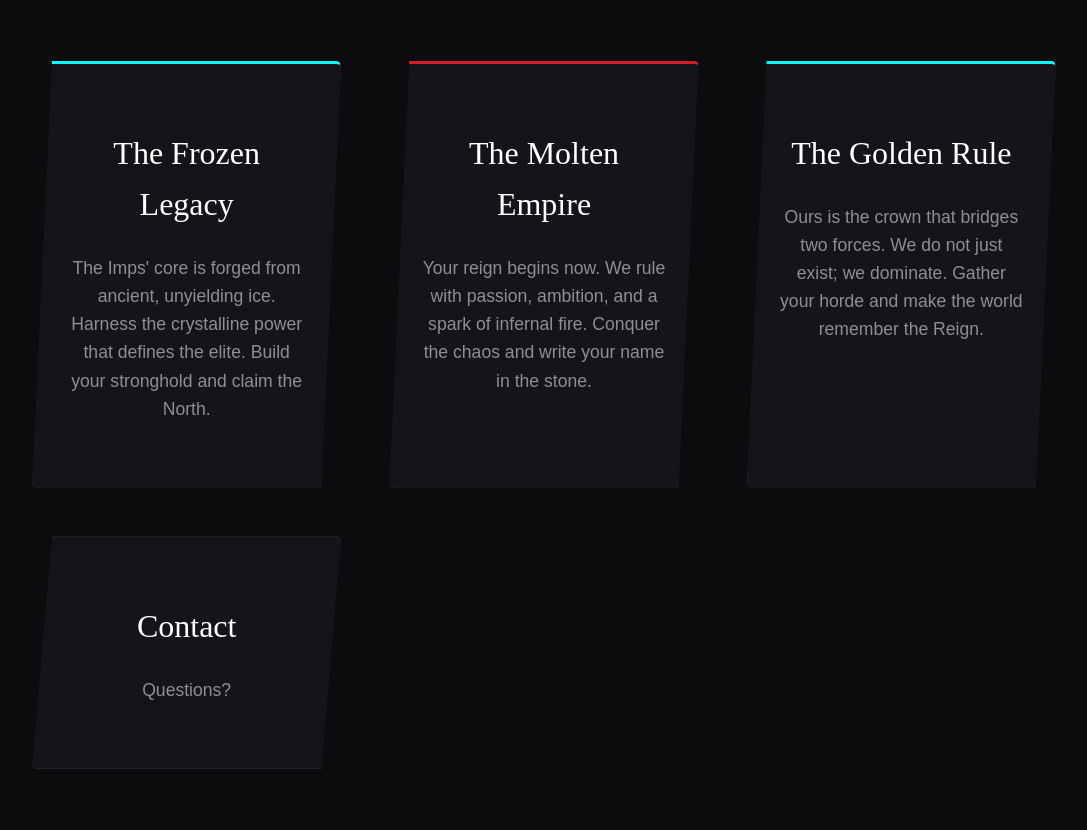
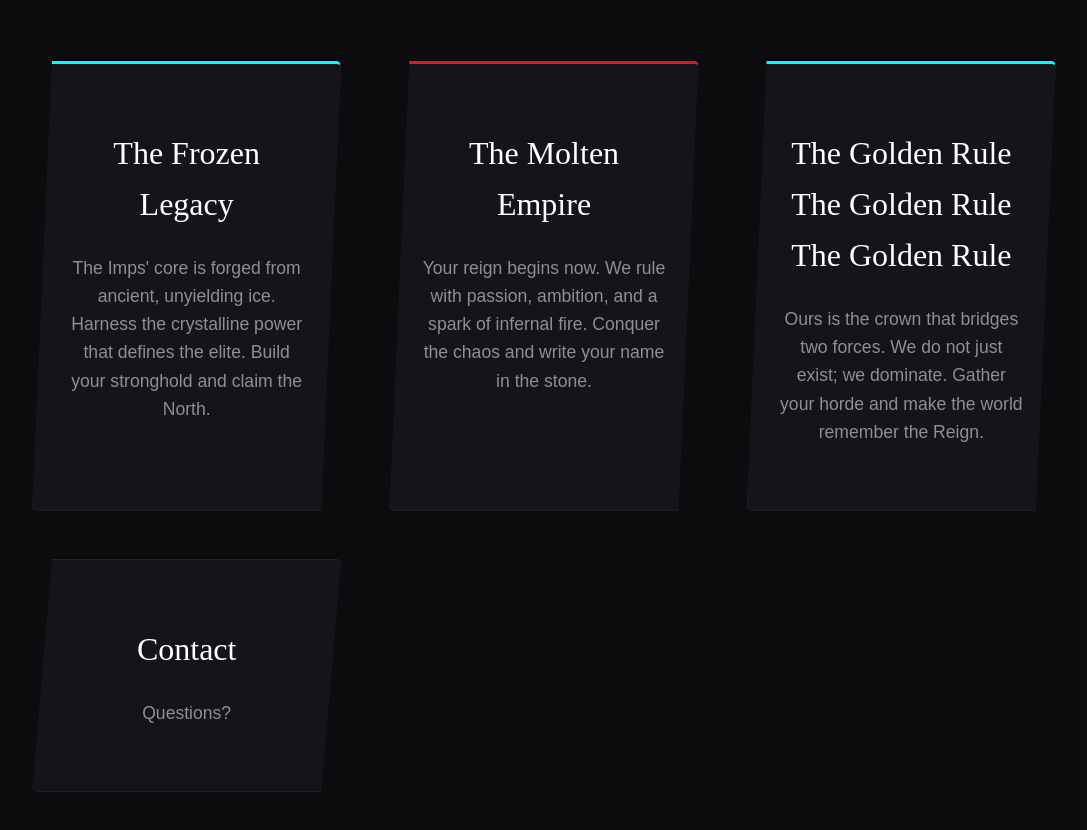
Before and after one commit to 3vergonas/dosamigo.github.io, a plain HTML site: page index.html in a window 1280 px wide. Shown: the part 1021-1851 px from the top of the page, without its empty margins (96-1183 px from the left). Drawn offline with Linux system fonts and the light colour scheme.

Commit message:
Update index.html

```diff
--- a/index.html
+++ b/index.html
@@ -353,7 +353,7 @@
                 <p>Your reign begins now. We rule with passion, ambition, and a spark of infernal fire. Conquer the chaos and write your name in the stone.</p>
             </div>
             <div class="feature-card">
-                <h3>The Golden Rule</h3>
+                <h3>The Golden Rule The Golden Rule The Golden Rule</h3>
                 <p>Ours is the crown that bridges two forces. We do not just exist; we dominate. Gather your horde and make the world remember the Reign.</p>
             </div>
              <div class="feature-card">
```
